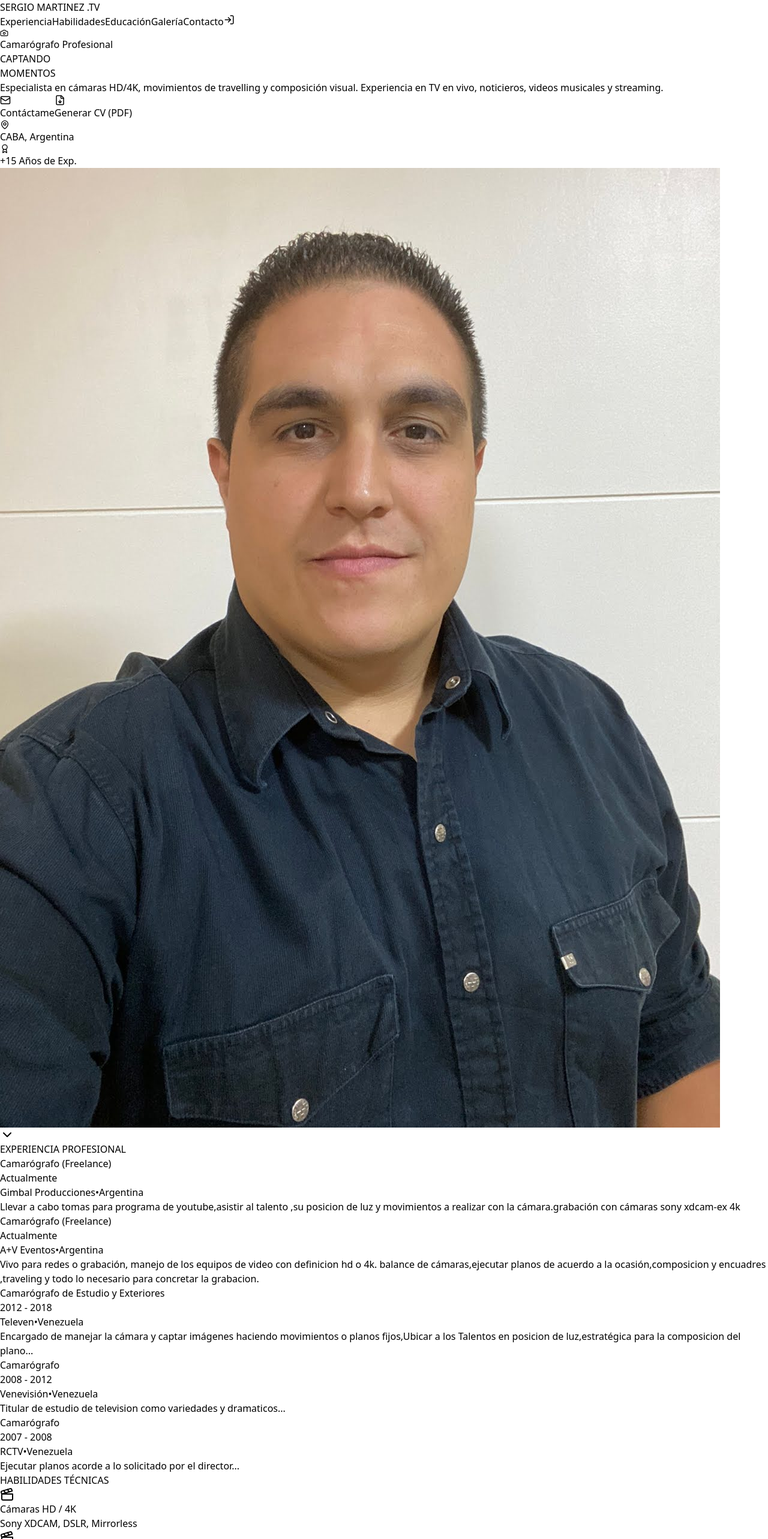
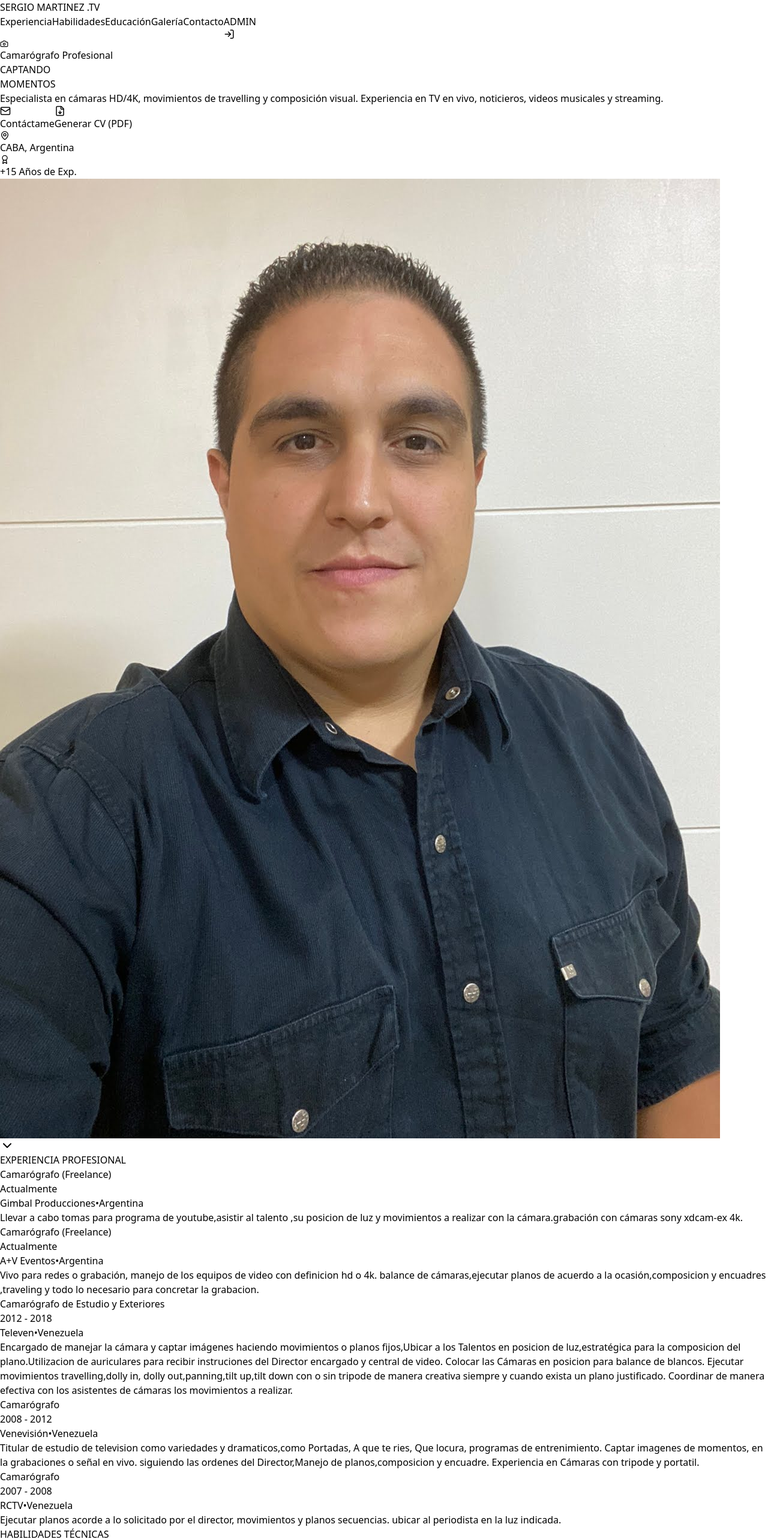
Before and after one commit to mdoguinz27/sergio-portfolio, a React (Vite) app: page / in a window 1280 px wide. Shown: the top 2566 px of the page at 60% size. Built offline with nearby package versions, Linux system fonts and the light colour scheme; no server answers; the database is empty.

Commit message:
Improve Admin login UI and error feedback

```diff
--- a/src/App.jsx
+++ b/src/App.jsx
@@ -19,11 +19,11 @@ const App = () => {
       profileImage: "sergio.jpg"
     },
     experience: [
-      { role: "Camarógrafo (Freelance)", company: "Gimbal Producciones", location: "Argentina", period: "Actualmente", description: "Llevar a cabo tomas para programa de youtube,asistir al talento ,su posicion de luz y movimientos a realizar con la cámara.grabación con cámaras sony xdcam-ex 4k" },
-      { role: "Camarógrafo (Freelance)", company: "A+V Eventos", location: "Argentina", period: "Actualmente", description: "Vivo para redes o grabación, manejo de los equipos de video con definicion hd o 4k. balance de cámaras,ejecutar planos de acuerdo a la ocasión,composicion y encuadres ,traveling y todo lo necesario para concretar la grabacion." },
-      { role: "Camarógrafo de Estudio y Exteriores", company: "Televen", location: "Venezuela", period: "2012 - 2018", description: "Encargado de manejar la cámara y captar imágenes haciendo movimientos o planos fijos,Ubicar a los Talentos en posicion de luz,estratégica para la composicion del plano..." },
-      { role: "Camarógrafo", company: "Venevisión", location: "Venezuela", period: "2008 - 2012", description: "Titular de estudio de television como variedades y dramaticos..." },
-      { role: "Camarógrafo", company: "RCTV", location: "Venezuela", period: "2007 - 2008", description: "Ejecutar planos acorde a lo solicitado por el director..." }
+      { role: "Camarógrafo (Freelance)", company: "Gimbal Producciones", location: "Argentina", period: "Actualmente", description: " Llevar a cabo tomas para programa de youtube,asistir al talento ,su posicion de luz y movimientos a realizar con la cámara.grabación con cámaras sony xdcam-ex 4k." },
+      { role: "Camarógrafo (Freelance)", company: "A+V Eventos", location: "Argentina", period: "Actualmente", description: " Vivo para redes o grabación, manejo de los equipos de video con definicion hd o 4k. balance de cámaras,ejecutar planos de acuerdo a la ocasión,composicion y encuadres ,traveling y todo lo necesario para concretar la grabacion." },
+      { role: "Camarógrafo de Estudio y Exteriores", company: "Televen", location: "Venezuela", period: "2012 - 2018", description: "Encargado de manejar la cámara y captar imágenes haciendo movimientos o planos fijos,Ubicar a los Talentos en posicion de luz,estratégica para la composicion del plano.Utilizacion de auriculares para recibir instruciones del Director encargado y central de video. Colocar las Cámaras en posicion para balance de blancos. Ejecutar movimientos travelling,dolly in, dolly out,panning,tilt up,tilt down con o sin tripode de manera creativa siempre y cuando exista un plano justificado. Coordinar de manera efectiva con los asistentes de cámaras los movimientos a realizar." },
+      { role: "Camarógrafo", company: "Venevisión", location: "Venezuela", period: "2008 - 2012", description: "Titular de estudio de television como variedades y dramaticos,como Portadas, A que te ries, Que locura, programas de entrenimiento. Captar imagenes de momentos, en la grabaciones o señal en vivo. siguiendo las ordenes del Director,Manejo de planos,composicion y encuadre. Experiencia en Cámaras con tripode y portatil." },
+      { role: "Camarógrafo", company: "RCTV", location: "Venezuela", period: "2007 - 2008", description: " Ejecutar planos acorde a lo solicitado por el director, movimientos y planos secuencias. ubicar al periodista en la luz indicada." }
     ],
     education: [
       { title: "Técnico Superior Universitario Audiovisuales", school: "Cecilio Acosta", location: "Venezuela" },
@@ -97,10 +97,15 @@ const App = () => {
   };
 
   const login = async () => {
+    if (import.meta.env.VITE_FIREBASE_API_KEY === "TU_API_KEY" || !auth.config?.apiKey || auth.config?.apiKey === "TU_API_KEY") {
+      alert("Configuración Requerida: Para usar el modo Admin, primero debes configurar tus propias claves de Firebase en src/firebase.js");
+      return;
+    }
     try {
       await signInWithPopup(auth, googleProvider);
     } catch (error) {
       console.error("Login Error:", error);
+      alert("Error de Conexión: Verifica tu configuración de Firebase.");
     }
   };
 
@@ -159,11 +164,21 @@ const App = () => {
             )}
 
             {user ? (
-              <button onClick={logout} className="text-slate-500 hover:text-white transition-colors" title="Cerrar Sesión">
+              <button
+                onClick={logout}
+                className="flex items-center gap-2 text-slate-500 hover:text-white transition-colors group"
+                title="Cerrar Sesión"
+              >
+                <span className="text-[10px] font-bold tracking-widest opacity-0 group-hover:opacity-100 transition-opacity">LOGOUT</span>
                 <LogOut size={18} />
               </button>
             ) : (
-              <button onClick={login} className="text-slate-500 hover:text-white transition-colors" title="Acceso Admin">
+              <button
+                onClick={login}
+                className="flex items-center gap-2 text-slate-500 hover:text-blue-400 transition-colors group"
+                title="Acceso Admin"
+              >
+                <span className="text-[10px] font-bold tracking-widest">ADMIN</span>
                 <LogIn size={18} />
               </button>
             )}
```
